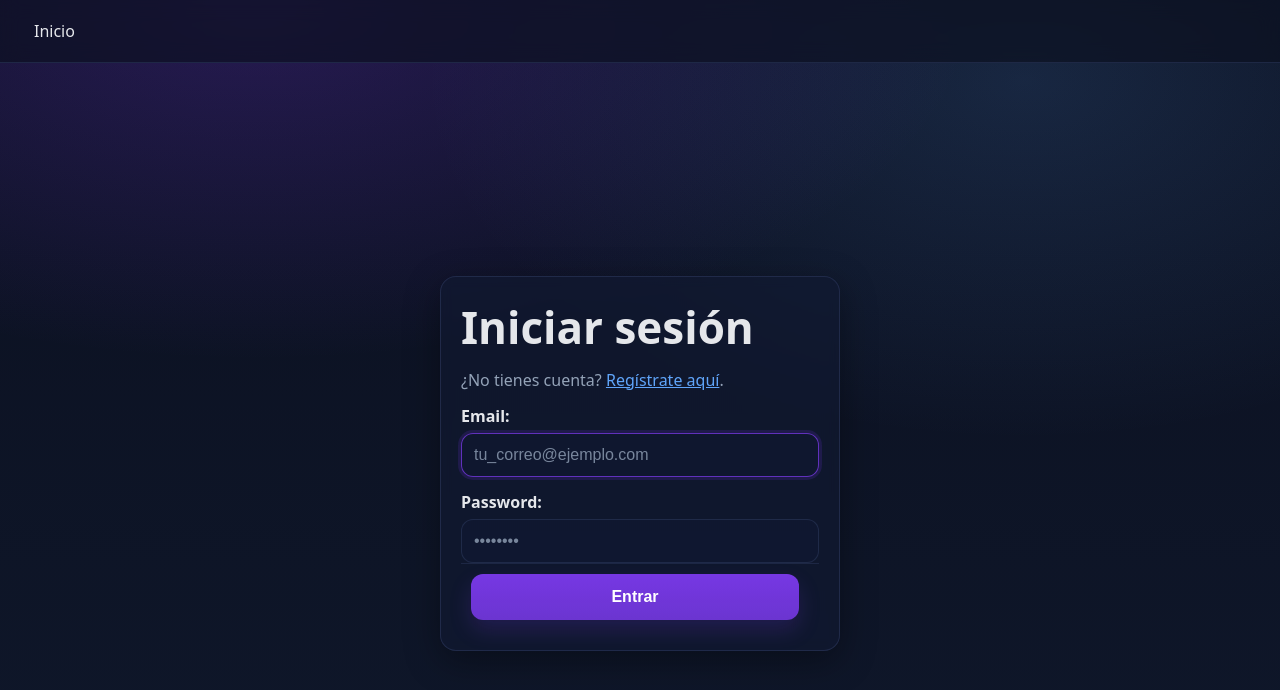
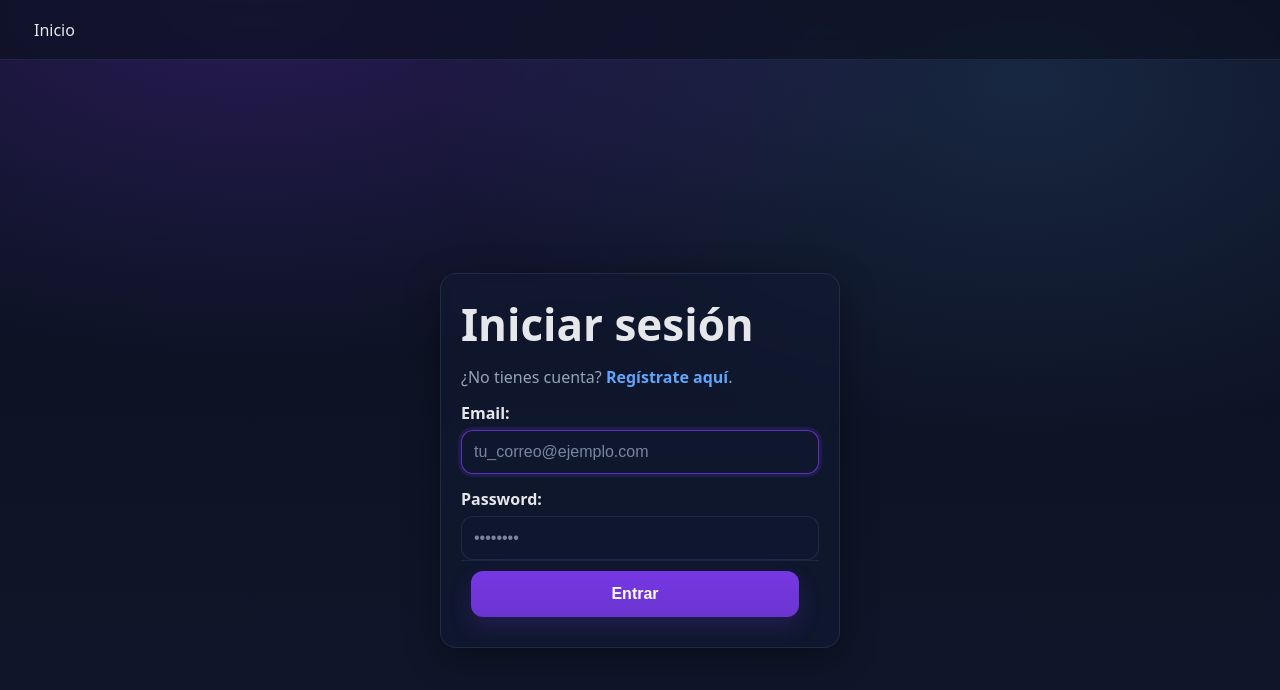
Before and after one commit to AndersonAshleyAnder/CursosOnline, a plain HTML site: page frontend/login.html in a window 1280 px wide. Drawn offline with Linux system fonts and the light colour scheme.

Commit message:
Update login.html

```diff
--- a/frontend/login.html
+++ b/frontend/login.html
@@ -2,15 +2,18 @@
 <html lang="es">
 <head>
   <meta charset="UTF-8">
+  <meta name="viewport" content="width=device-width, initial-scale=1.0">
   <title>Login</title>
   <link rel="stylesheet" href="style.css">
+</head>
 
-</head>
 <body>
 
-  <!-- Nav opcional. Si no quieres nav en login, puedes borrarlo -->
-  <nav>
-    <a href="index.html">Inicio</a>
+  <!-- ✅ Nav con el mismo estilo del resto -->
+  <nav class="nav-container">
+    <div class="nav-left">
+      <a href="index.html">Inicio</a>
+    </div>
   </nav>
 
   <div class="auth-page">
@@ -18,12 +21,12 @@
       <h1>Iniciar sesión</h1>
 
       <p>
-        ¿No tienes cuenta? <a class="small-link" href="register.html">Regístrate aquí</a>.
+        ¿No tienes cuenta?
+        <!-- ✅ usa la clase que ya tienes en style.css -->
+        <a class="mini-link" href="register.html">Regístrate aquí</a>.
       </p>
 
-      <!-- ✅ CAMBIO CLAVE: envolver inputs + botón en un FORM -->
       <form id="login-form" method="POST" onsubmit="return false;">
-
         <div class="field">
           <label for="email"><strong>Email:</strong></label>
           <input
@@ -47,11 +50,9 @@
         </div>
 
         <div class="actions">
-          <!-- ✅ IMPORTANTE: type submit para que Enter dispare el login -->
           <button id="btn-login" type="submit">Entrar</button>
           <span id="msg" class="msg"></span>
         </div>
-
       </form>
     </div>
   </div>
@@ -59,16 +60,11 @@
   <script>
     const API_URL = "https://cursosonline-9def.onrender.com";
 
-    // ✅ CAMBIO CLAVE: escuchar SUBMIT (Enter funciona automáticamente)
     document.getElementById("login-form").onsubmit = async function(e) {
-  e.preventDefault();
-  return await login();
-};
+      e.preventDefault();
+      return await login();
+    };
 
-    // (Opcional) Deja el click también, no hace daño
-    // document.getElementById("btn-login").addEventListener("click", login);
-
-    // (Opcional) UX: enfocar email al abrir
     document.addEventListener("DOMContentLoaded", () => {
       const email = document.getElementById("email");
       if (email) email.focus();
@@ -94,7 +90,6 @@
         localStorage.setItem("rol", data.rol || "");
         localStorage.setItem("estudianteId", data.estudianteId || "");
 
-        // Auto-inscripción si venía desde catálogo
         const pendingCourseId = localStorage.getItem("pendingCourseId");
         if (pendingCourseId && data.rol === "estudiante") {
           await fetch(`${API_URL}/api/progreso`, {
@@ -119,5 +114,6 @@
       }
     }
   </script>
+
 </body>
 </html>
```
